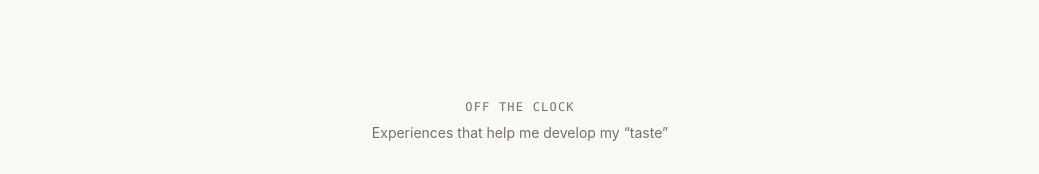
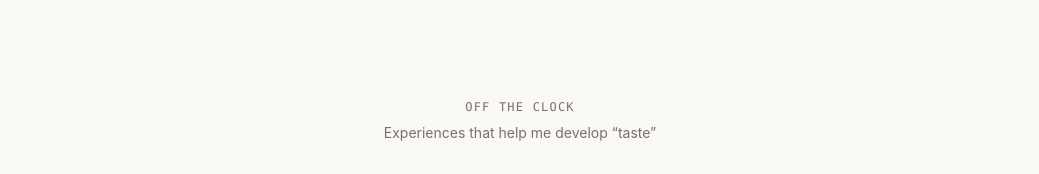
Before and after one commit to acaspx/portfolio-chops, a Next.js app: page / in a window 1280 px wide. Shown: the part 4480-4654 px from the top of the page, without its empty margins (120-1159 px from the left). Built offline with nearby package versions, Linux system fonts and the light colour scheme.

Commit message:
Off the clock: trim subhead copy

```diff
--- a/components/EnjoyBubbles.tsx
+++ b/components/EnjoyBubbles.tsx
@@ -54,7 +54,7 @@ export default function EnjoyBubbles() {
           Off the clock
         </p>
         <p className="mt-2 text-center text-sm text-muted">
-          Experiences that help me develop my &ldquo;taste&rdquo;
+          Experiences that help me develop &ldquo;taste&rdquo;
         </p>
 
         {/* Photo row for the active interest, crossfaded on tab switch */}
```
